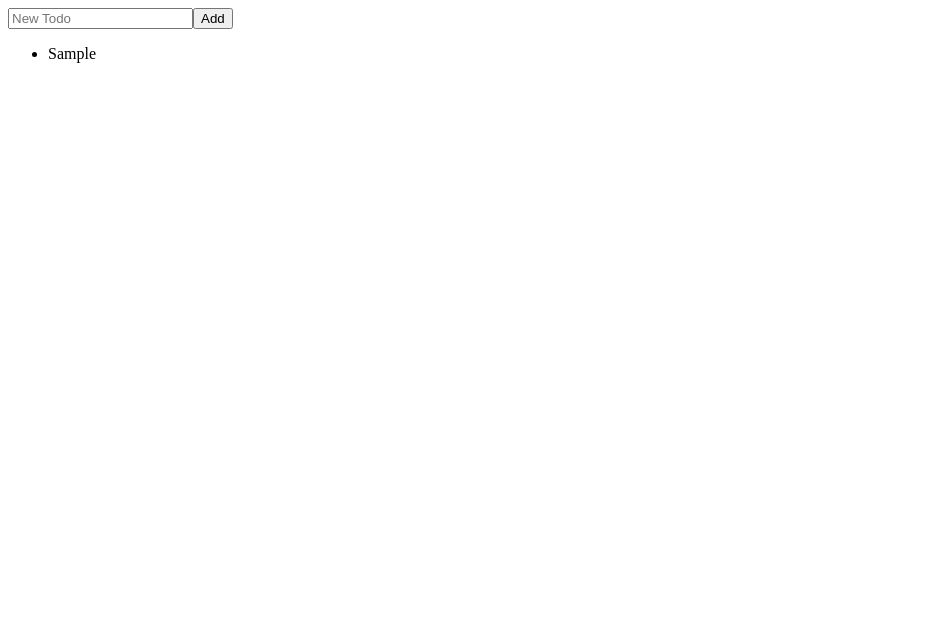
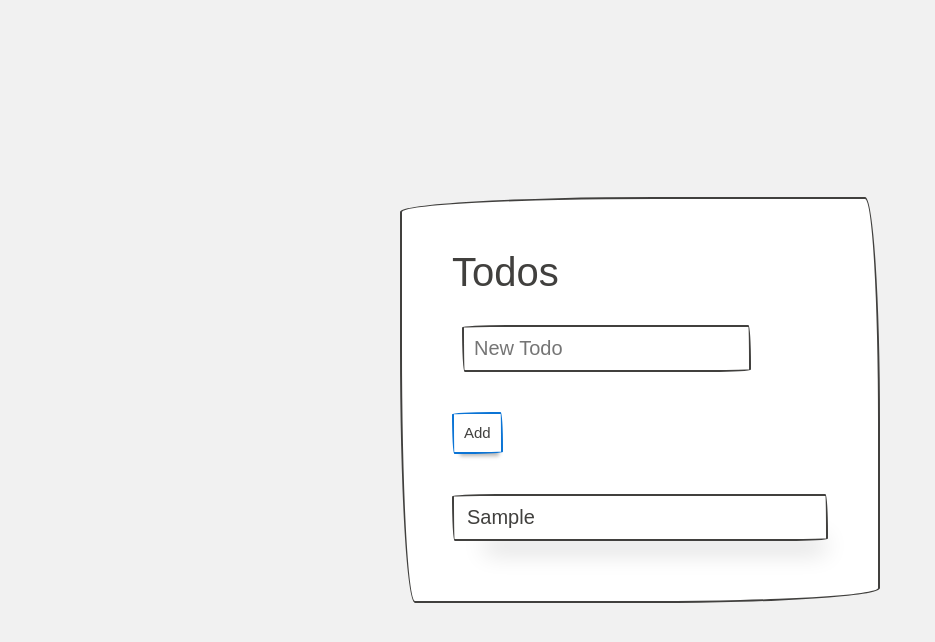
Before and after one commit to ajayns/paper-todo, a React (Create React App) app: page / in a window 1280 px wide. Both pictures are taken after typing "Sample" into the empty fields and a click on the input "Add". Shown: the top 642 px of the page, without its empty margins (0-935 px from the left). Built offline with nearby package versions, Linux system fonts and the light colour scheme; a web font is replaced by a local one.

Commit message:
Add styling

```diff
--- a/package.json
+++ b/package.json
@@ -3,11 +3,13 @@
   "version": "0.1.0",
   "private": true,
   "dependencies": {
+    "papercss": "^1.4.1",
     "react": "^16.2.0",
     "react-dom": "^16.2.0",
     "react-redux": "^5.0.6",
     "react-scripts": "1.1.0",
-    "redux": "^3.7.2"
+    "redux": "^3.7.2",
+    "styled-components": "^3.1.6"
   },
   "scripts": {
     "start": "react-scripts start",
--- a/src/components/AddTodo.js
+++ b/src/components/AddTodo.js
@@ -14,14 +14,20 @@ const AddTodo = ({onSubmit}) => {
 
     return (
         <div>
-            <form onSubmit={e => {
-                    e.preventDefault();
-                    onSubmit(input.value);
-                    input.value = '';
-                }
-            }>
-                <input type="text" placeholder="New Todo" ref={node => {input = node}} />
-                <input type="submit" value="Add" />
+            <form
+                onSubmit={e => {
+                        e.preventDefault();
+                        onSubmit(input.value);
+                        input.value = '';
+                    }}
+                className="row"
+            >
+                <div className="col col-sm-9 padding-right-small">
+                    <input type="text" placeholder="New Todo" ref={node => { input = node }} />
+                </div>
+                <div className="col col-sm-3 padding-left-small">
+                    <input type="submit" value="Add" className="paper-btn btn-small" />
+                </div>
             </form>
         </div>
     )
--- a/src/components/App.js
+++ b/src/components/App.js
@@ -1,15 +1,30 @@
 import React, { Component } from 'react';
+import styled from 'styled-components';
+
 import AddTodo from './AddTodo';
 import TodoList from './TodoList';
-import Filter from './Filter';
+
+const Container = styled.div`
+  background-color: #f1f1f1;
+  margin: 0;
+  min-height: 100vh;
+`;
+
+const Paper = styled.div`
+  max-width: 480px;
+  background-color: white;
+`;
 
 class App extends Component {
   render() {
     return (
-      <div>
-        <AddTodo />
-        <TodoList />
-      </div>
+      <Container className="row flex-center flex-middle">
+        <Paper className="border border-primary padding-large">
+          <h3 className="margin-small">Todos</h3>
+          <AddTodo />
+          <TodoList />
+        </Paper>
+      </Container>
     );
   }
 }
--- /dev/null
+++ b/src/components/Todo.js
@@ -0,0 +1,17 @@
+import React from 'react';
+import styled from 'styled-components';
+
+const Item = styled.li`
+    padding-left: 1em;
+    &:before {
+        content: ""
+    }
+`;
+
+const Todo = ({text}) => {
+    return (
+        <Item className="padding-small margin-small">{text}</Item>
+    )
+}
+
+export default Todo;
--- a/src/components/TodoList.js
+++ b/src/components/TodoList.js
@@ -1,7 +1,9 @@
 import React from 'react';
 import { connect } from 'react-redux';
+import styled from 'styled-components';
 
 import { toggleTodo } from '../actions';
+import Todo from './Todo';
 import { FILTER_ALL, FILTER_COMPLETED, FILTER_ACTIVE } from '../constants/filters';
 
 const filteredTodos = (todos, filter) => {
@@ -29,16 +31,18 @@ const mapDispatchToProps = (dispatch) => {
     }
 }
 
+const List = styled.ul`
+    padding-left: 0
+`;
+
 const TodoList = ({todos, onTodoClick}) => {
     if(todos.length === 0)
-        return <div>Nothing to display.</div>
+        return <div className="row flex-center">Nothing to display.</div>
 
     return (
-        <div>
-            <ul>
-                {todos.map(todo => <li key={todo.id}>{todo.text}</li>)}
-            </ul>
-        </div>
+        <List className="child-borders child-shadows-hover">
+            {todos.map(todo => <Todo className="row" key={todo.id} text={todo.text} />)}
+        </List>
     );
 }
 
--- a/src/index.js
+++ b/src/index.js
@@ -2,6 +2,7 @@ import React from 'react';
 import ReactDOM from 'react-dom';
 import { Provider } from 'react-redux';
 import { createStore } from 'redux';
+import 'papercss/dist/paper.min.css';
 
 import App from './components/App';
 import rootReducer from './reducers';
@@ -11,7 +12,7 @@ const store = createStore(rootReducer);
 
 ReactDOM.render(
     <Provider store={store}>
-        <App />
+        <App/>
     </Provider>,
     document.getElementById('root')
 );
```
Also changed, not shown: 1 other file (tests, documents, lock files or other folders).
